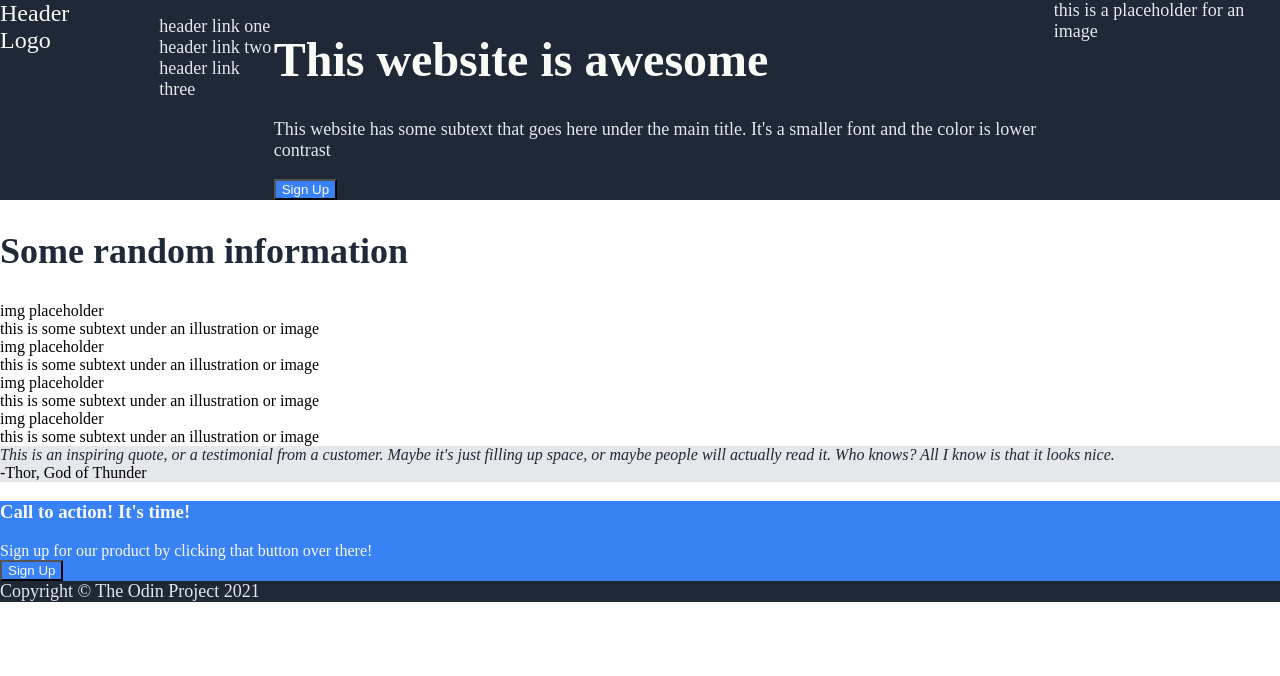
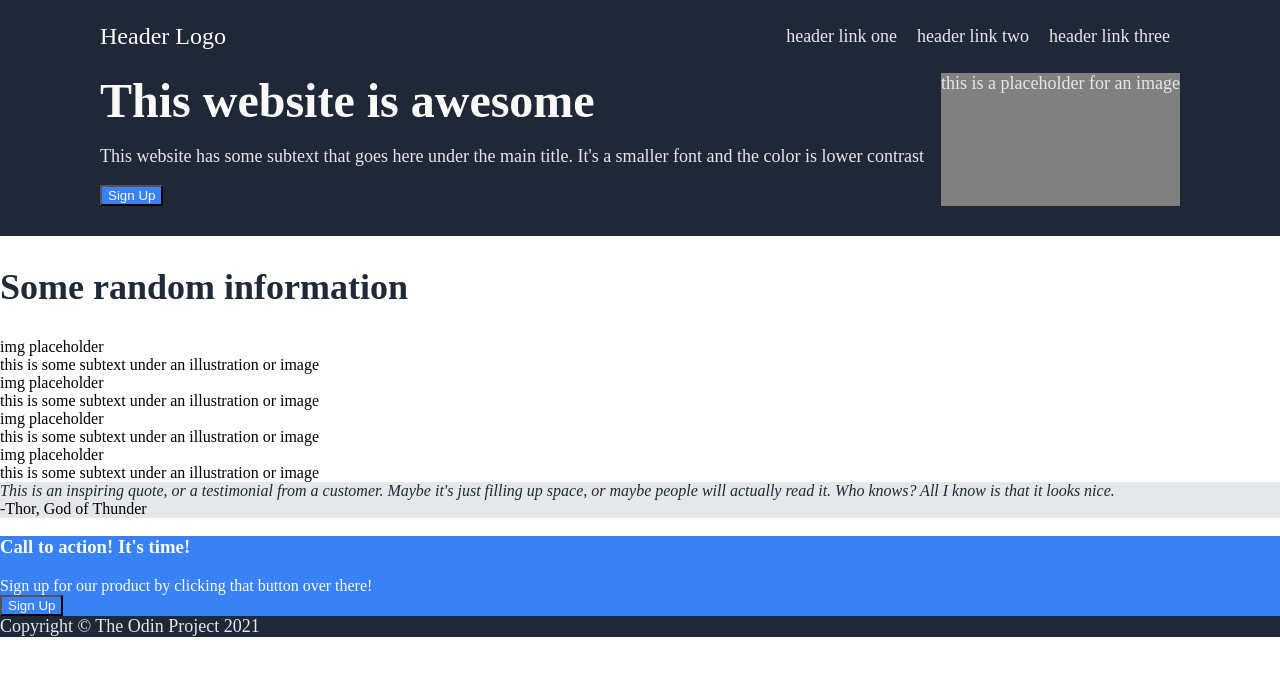
Before and after one commit to lanceaponte/landing-page, a plain HTML site: page index.html in a window 1280 px wide. Drawn offline with Linux system fonts and the light colour scheme.

Commit message:
Format header and navigation bar

```diff
--- a/index.html
+++ b/index.html
@@ -11,19 +11,23 @@
     <div class="banner-container">
         <div class="header">
             <div class="header-logo">Header Logo</div>
-        </div>
+
             <ul class="header-nav-links">
                 <li class="nav-link">header link one</li>
                 <li class="nav-link">header link two</li>
                 <li class="nav-link">header link three</li>
             </ul>
+        </div>
+        <div class="title-container">
             <div class="title">
-            <h1>This website is awesome</h1>
-            <p>This website has some subtext that goes here under the main title. It's a smaller font and the color is
-                lower contrast</p>
-            <button class="sign-up-button">Sign Up</button>
+                <div><h1>This website is awesome</h1></div>
+                <div><p>This website has some subtext that goes here under the main title. It's a smaller font and the color
+                    is
+                    lower contrast</p></div>
+                <div><button class="sign-up-button">Sign Up</button></div>
             </div>
             <div class="title-img-placeholder">this is a placeholder for an image</div>
+        </div>
     </div>
     </div>
     <div class="info-container">
--- a/style.css
+++ b/style.css
@@ -2,6 +2,11 @@ body {
     margin: 0;
     display: flex;
     flex-direction: column;
+}
+
+
+.title-img-placeholder{
+    background-color:gray;
 }
 
 .banner-container,
@@ -12,6 +17,7 @@ body {
 .banner-container {
 
     display: flex;
+    flex-direction: column;
 }
 
 .header-logo {
@@ -27,15 +33,20 @@ body {
     color: #E5E7EB;
 }
 
+.nav-link{
+    padding: 10px;
+}
+
 h1 {
     font-size: 48px;
     font-weight: bolder;
     color: #F9FAF8;
-
+    margin: 0px;
 }
 
 ul {
     list-style-type: none;
+    display: flex;
 }
 
 .sign-up-button {
@@ -63,3 +74,22 @@ h2 {
     background-color: #3882F6;
     color: #F9FAF8;
 }
+
+.header{
+    display: flex;
+    align-items: center;
+    justify-content:space-between;
+    padding:0 100px;
+}
+
+.title-container{
+    display: flex;
+    justify-content: space-between;
+    padding:0 100px;
+    margin-bottom: 30px;
+}
+
+.title{
+    display: flex;
+    flex-direction: column;
+}
```
Lines whose indentation alone changed are shown as unchanged.
